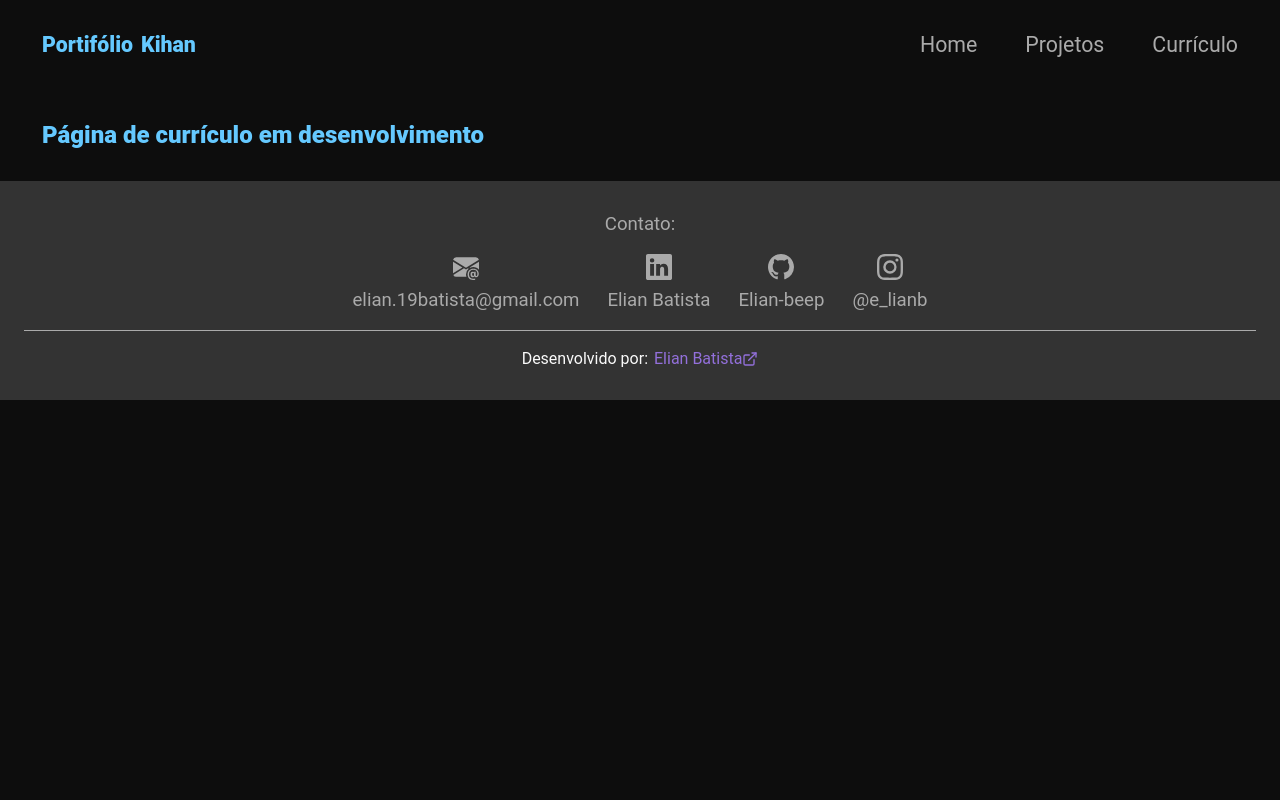
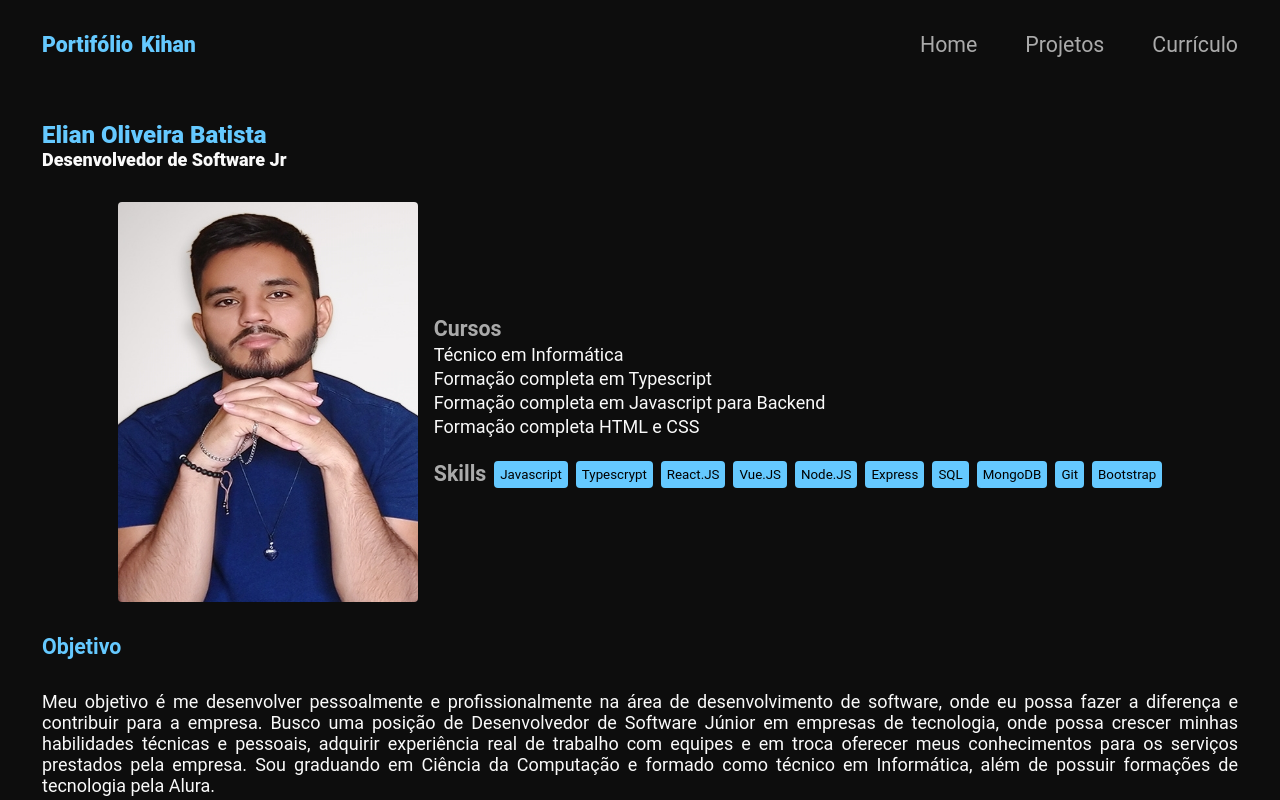
Before and after one commit to Elian-beep/port, a React (Create React App) app: page /curriculum in a window 1280 px wide. Shown: the top 800 px of the page. Built offline with nearby package versions, Linux system fonts and the light colour scheme.

Commit message:
created 50% curriculum page

```diff
--- a/src/components/ProjectCard/ProjectCard.style.js
+++ b/src/components/ProjectCard/ProjectCard.style.js
@@ -28,7 +28,7 @@ export const DivCardimageS = styled.div`
     display: flex;
     justify-content: center;
     align-items: center;
-    `;
+`;
 
 export const ImgProjectCardS = styled.img`
     border-radius: 5px;
--- /dev/null
+++ b/src/pages/Curriculum/Curriculum.style.js
@@ -0,0 +1,24 @@
+import styled from 'styled-components';
+import { colors, screens } from 'styles/vars.style';
+
+export const ImgProfileS = styled.img`
+    border-radius: 4px;
+    height: 300px;
+    width: 200px;
+    align-self: center;
+
+    @media (min-width: ${screens.tablet}) {
+        height: 400px;
+        width: 300px;
+    }
+
+    @media (min-width: ${screens.laptop}) {
+        height: 400px;
+        width: 300px;
+    }
+`;
+
+export const SpanInfoS = styled.span`
+    font-size: 18px;
+    color: ${colors.white};
+`;
--- a/src/pages/Curriculum/index.tsx
+++ b/src/pages/Curriculum/index.tsx
@@ -1,9 +1,60 @@
-import { H2SD } from 'styles/index.style';
+/* eslint-disable jsx-a11y/alt-text */
+import { DivCenterVert, H2SD, DivRotateS, DivContentS, PSD, DivRotateXYS, H3SD } from 'styles/index.style';
+import profileImage from 'assets/profile.jpg';
+import { ImgProfileS, SpanInfoS } from './Curriculum.style';
+import { colors } from 'styles/vars.style';
+import { SpanTecsS } from 'components/ProjectCard/ProjectCard.style';
 
 export default function Curriculum() {
     return (
-        <section>
-            <H2SD>Página de currículo em desenvolvimento</H2SD>
-        </section>
+        <DivContentS>
+            <H2SD>Elian Oliveira Batista <PSD>Desenvolvedor de Software Jr</PSD></H2SD>
+            <DivRotateS>
+                <ImgProfileS src={profileImage} />
+                <DivCenterVert>
+                    <div style={{
+                        display: 'flex',
+                        flexDirection: 'column',
+                        gap: '.2em'
+                    }}>
+                        <H3SD color={colors.gray_light} >Cursos</H3SD>
+                        <SpanInfoS>Técnico em Informática</SpanInfoS>
+                        <SpanInfoS>Formação completa em Typescript</SpanInfoS>
+                        <SpanInfoS>Formação completa em Javascript para Backend</SpanInfoS>
+                        <SpanInfoS>Formação completa HTML e CSS</SpanInfoS>
+                    </div>
+                    <div style={{
+                        display: 'flex',
+                        flexDirection: 'row',
+                        gap: '.5em',
+                        flexWrap: 'wrap'
+                    }}>
+                        <H3SD color={colors.gray_light}>Skills</H3SD>
+                        <SpanTecsS>Javascript</SpanTecsS>
+                        <SpanTecsS>Typescrypt</SpanTecsS>
+                        <SpanTecsS>React.JS</SpanTecsS>
+                        <SpanTecsS>Vue.JS</SpanTecsS>
+                        <SpanTecsS>Node.JS</SpanTecsS>
+                        <SpanTecsS>Express</SpanTecsS>
+                        <SpanTecsS>SQL</SpanTecsS>
+                        <SpanTecsS>MongoDB</SpanTecsS>
+                        <SpanTecsS>Git</SpanTecsS>
+                        <SpanTecsS>Bootstrap</SpanTecsS>
+                    </div>
+                </DivCenterVert>
+
+            </DivRotateS>
+            <H3SD color={colors.blue_light}>Objetivo</H3SD>
+            <PSD>
+                Meu objetivo é me desenvolver pessoalmente e profissionalmente na área de
+                desenvolvimento de software, onde eu possa fazer a diferença e contribuir para a
+                empresa. Busco uma posição de Desenvolvedor de Software Júnior em empresas de
+                tecnologia, onde possa crescer minhas habilidades técnicas e pessoais, adquirir
+                experiência real de trabalho com equipes e em troca oferecer meus conhecimentos
+                para os serviços prestados pela empresa. Sou graduando em Ciência da Computação e
+                formado como técnico em Informática, além de possuir formações de tecnologia pela
+                Alura.
+            </PSD>
+        </DivContentS>
     );
 }
--- a/src/pages/Home/Home.style.js
+++ b/src/pages/Home/Home.style.js
@@ -1,26 +1,5 @@
 import styled from 'styled-components';
 import { screens } from 'styles/vars.style';
-
-export const DivRotateS = styled.div`
-    display: flex;
-    flex-direction: column;
-    gap: 16px;
-
-    @media (min-width: ${screens.laptop}) {
-        flex-direction: row;
-        justify-content: center;
-        align-items: center;
-    }
-`;
-
-export const ImgProfileS = styled.img`
-    width: 100%;
-
-    @media (min-width: ${screens.laptop}) {
-        height: 300px;
-    }
-
-`;
 
 export const DivInsignias = styled.div`
     display: flex;
@@ -35,3 +14,11 @@ export const DivSkills = styled.div`
     flex-direction: column;
     gap: 1em;
 `;
+
+export const ImgProfileS = styled.img`
+    width: 100%;
+
+    @media (min-width: ${screens.laptop}) {
+        height: 300px;
+    }
+`;
--- a/src/pages/Home/index.tsx
+++ b/src/pages/Home/index.tsx
@@ -1,5 +1,5 @@
-import { DivContentS, H2SD, PSD } from 'styles/index.style';
-import { DivInsignias, DivRotateS, DivSkills, ImgProfileS } from './Home.style';
+import { DivContentS, DivRotateS, H2SD, PSD } from 'styles/index.style';
+import { DivInsignias, DivSkills, ImgProfileS } from './Home.style';
 import profileImage from 'assets/profile.svg';
 import Insignia from 'components/Insignia';
 import SkillsCarrousel from 'components/SkillsCarrousel';
--- a/src/styles/index.style.js
+++ b/src/styles/index.style.js
@@ -41,12 +41,33 @@ export const DivContentS = styled.div`
     gap: 2rem;
 `;
 
+export const DivRotateS = styled.div`
+    display: flex;
+    flex-direction: column;
+    gap: 16px;
+
+    @media (min-width: ${screens.laptop}) {
+        flex-direction: row;
+        justify-content: center;
+        align-items: center;
+    }
+`;
+
+export const DivRotateXYS = styled.div`
+  display: flex;
+  flex-direction: row;
+  justify-content: space-between;
+
+  @media (min-width: ${screens.laptop}) {
+    flex-direction: column;
+  }
+`;
+
 export const DivCenterVert = styled.div`
   display: flex;
-  gap: 1em;
+  gap: 1.5em;
   flex-direction: column;
   justify-content: center;
-  align-items: center;
 `;
 
 export const DivCenterHor = styled.div`
```
Also changed, not shown: src/assets/perfil.jpg (added), src/assets/profile.jpg (added).
